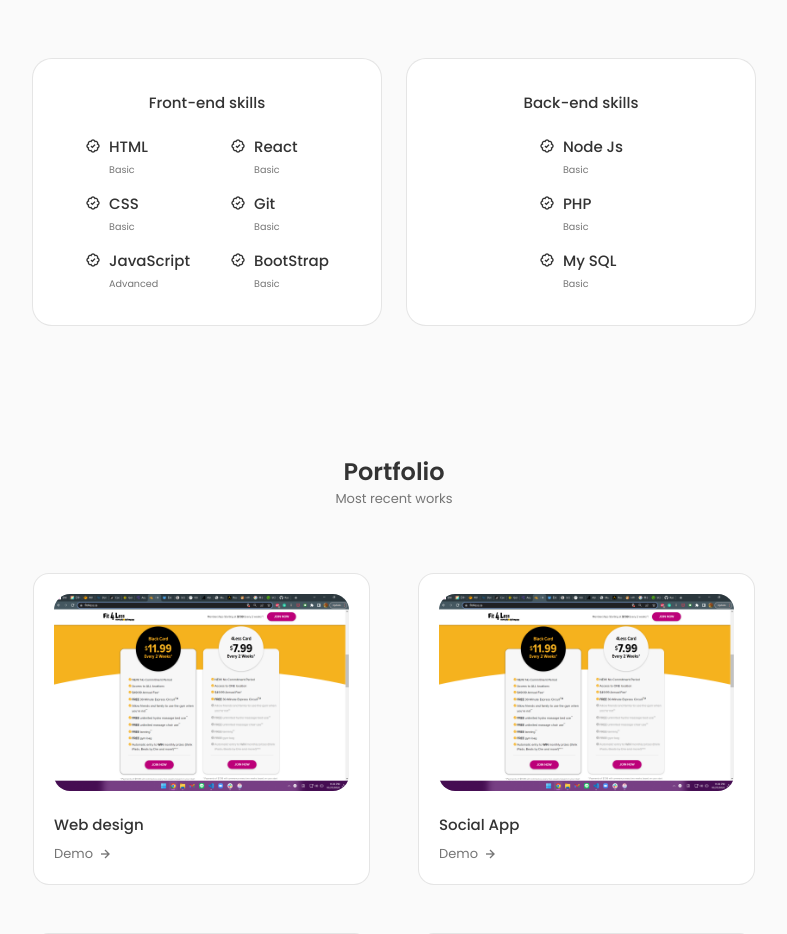
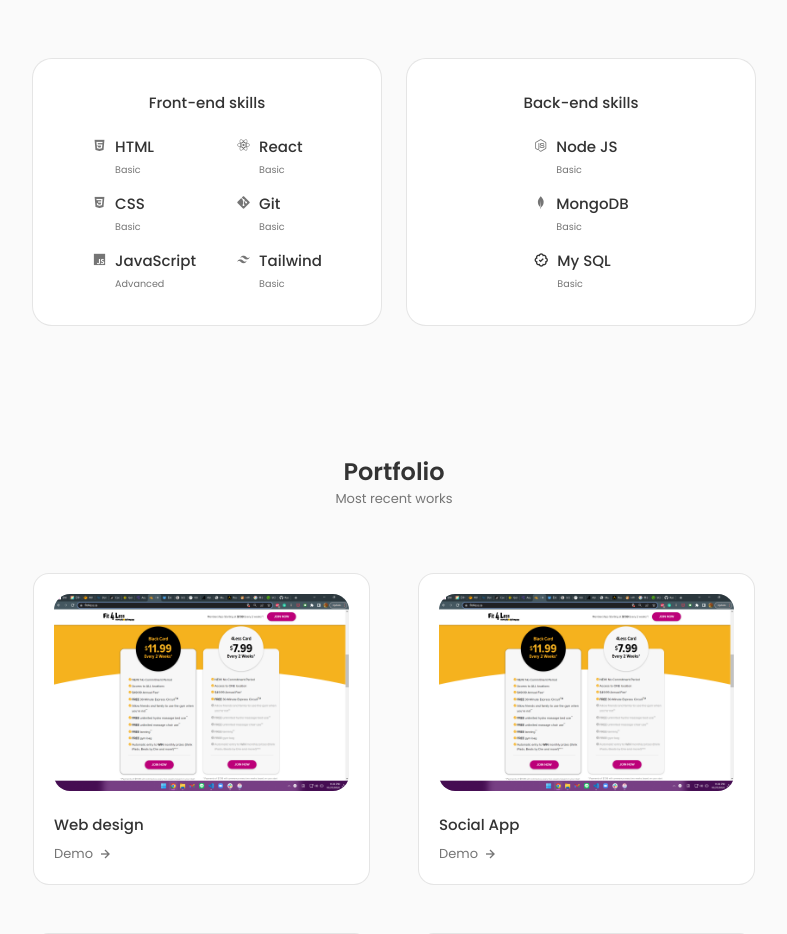
Before and after one commit to Raizo-n/Portfoilo, a React (Create React App) app: page / in a window 1280 px wide. Shown: the part 1260-2194 px from the top of the page, without its empty margins (246-1033 px from the left). Built offline with nearby package versions, Linux system fonts and the light colour scheme.

Commit message:
update: change each icon of skills

```diff
--- a/src/components/skills/Backend.jsx
+++ b/src/components/skills/Backend.jsx
@@ -8,16 +8,16 @@ const Backend = () => {
         <div className="box">
           <div className="group">
             <div className="data">
-              <i class="bx bx-badge-check"></i>
+              <i class="bx bxl-nodejs"></i>
               <div>
-                <h3 className="name">Node Js</h3>
+                <h3 className="name">Node JS</h3>
                 <span className="level">Basic</span>
               </div>
             </div>
             <div className="data">
-              <i class="bx bx-badge-check"></i>
+              <i class="bx bxl-mongodb"></i>
               <div>
-                <h3 className="name">PHP</h3>
+                <h3 className="name">MongoDB</h3>
                 <span className="level">Basic</span>
               </div>
             </div>
--- a/src/components/skills/Frontend.jsx
+++ b/src/components/skills/Frontend.jsx
@@ -7,21 +7,21 @@ const Frontend = () => {
       <div className="box">
         <div className="group">
             <div className="data">
-            <i class="bx bx-badge-check"></i>
+            <i class="bx bxl-html5"></i>
             <div>
               <h3 className="name">HTML</h3>
               <span className="level">Basic</span>
             </div>
           </div>
           <div className="data">
-            <i class="bx bx-badge-check"></i>
+            <i class="bx bxl-css3"></i>
             <div>
               <h3 className="name">CSS</h3>
               <span className="level">Basic</span>
             </div>
           </div>
           <div className="data">
-            <i class="bx bx-badge-check"></i>
+            <i class="bx bxl-javascript"></i>
             <div>
               <h3 className="name">JavaScript</h3>
               <span className="level">Advanced</span>
@@ -30,23 +30,23 @@ const Frontend = () => {
         </div>
         <div className="group">
           <div className="data">
-            <i class="bx bx-badge-check"></i>
+            <i class="bx bxl-react"></i>
             <div>
               <h3  className="name">React</h3>
               <span className="level">Basic</span>
             </div>
           </div>
           <div className="data">
-            <i class="bx bx-badge-check"></i>
+            <i class="bx bxl-git"></i>
             <div>
               <h3 className="name">Git</h3>
               <span className="level">Basic</span>
             </div>
           </div>
           <div className="data">
-            <i class="bx bx-badge-check"></i>
+            <i class="bx bxl-tailwind-css"></i>
             <div>
-              <h3 className="name">BootStrap</h3>
+              <h3 className="name">Tailwind</h3>
               <span className="level">Basic</span>
             </div>
           </div>
```
